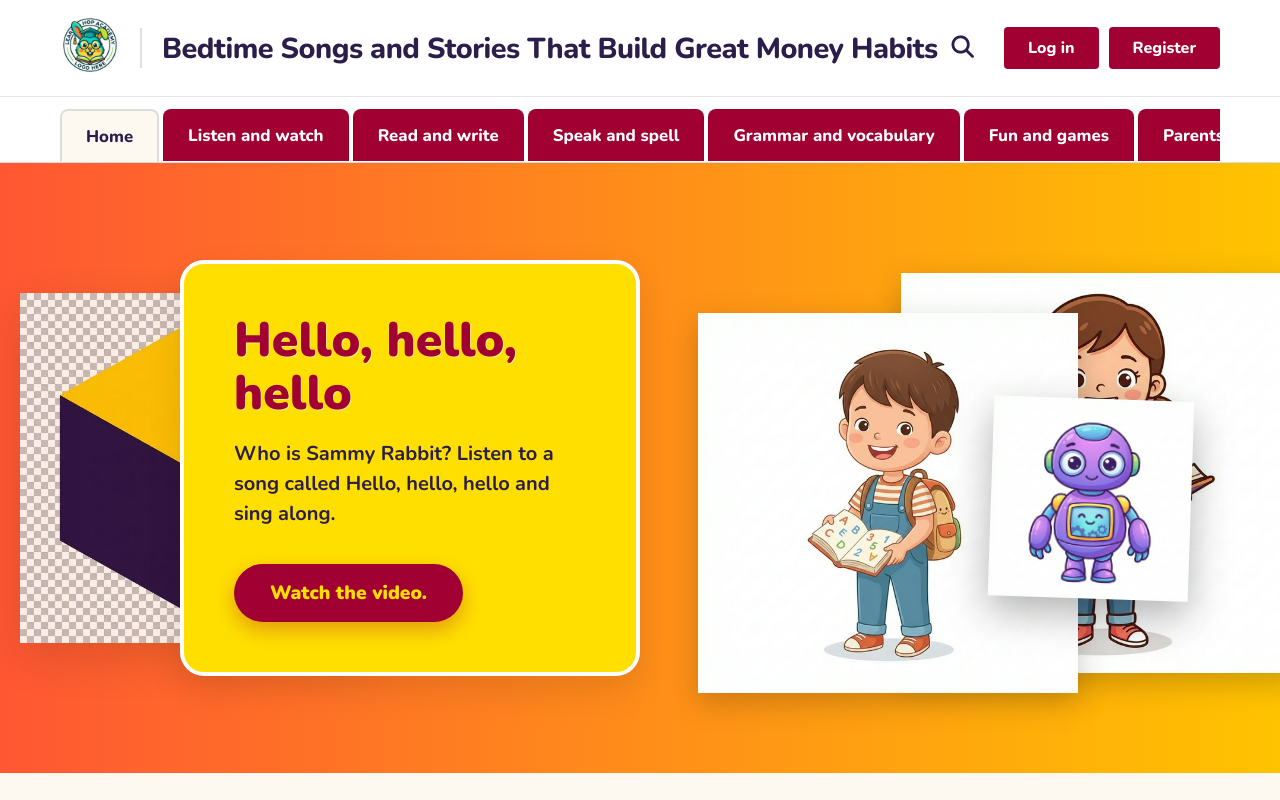
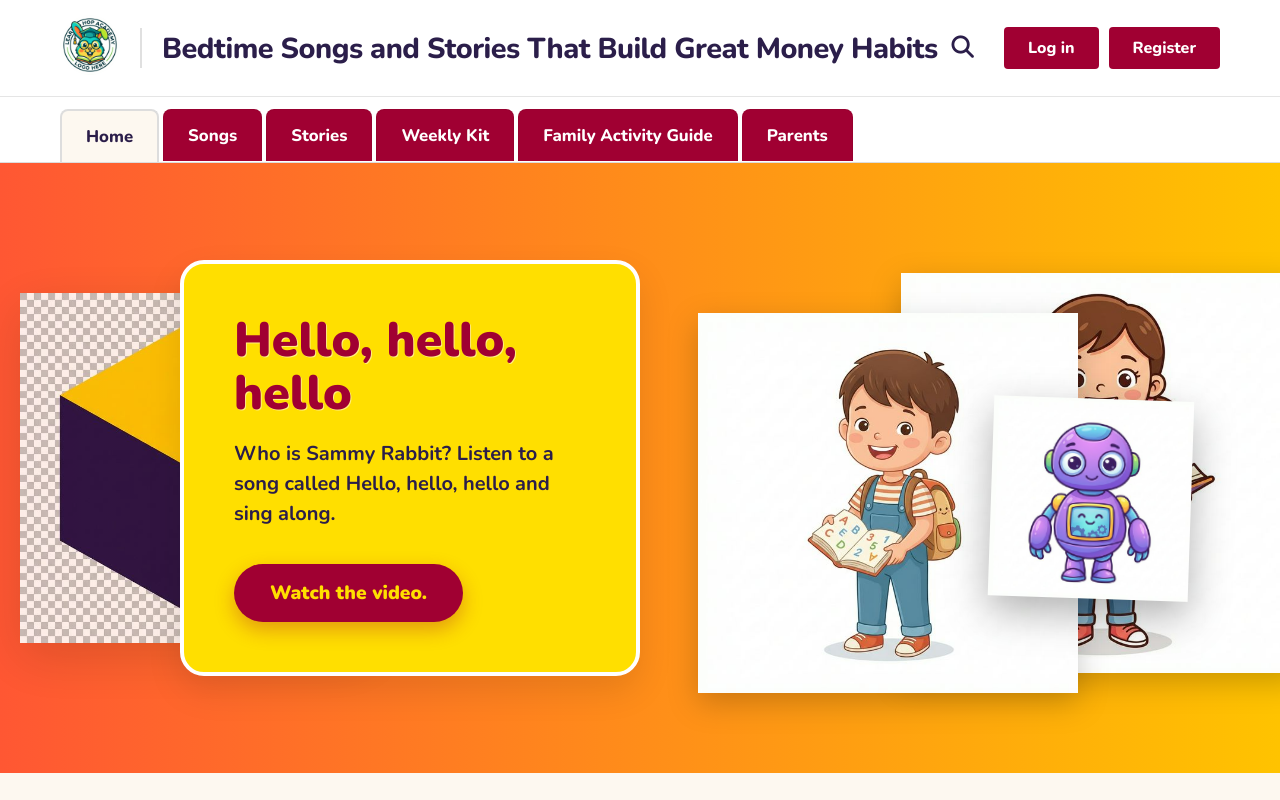
Before and after one commit to HMCJPG/SammySongsPrototype, a Next.js app: page / in a window 1280 px wide. Shown: the top 800 px of the page. Built offline with nearby package versions, Linux system fonts and the light colour scheme.

Commit message:
Minor Fix (1)

```diff
--- a/app/components/Header.jsx
+++ b/app/components/Header.jsx
@@ -51,11 +51,12 @@ export default function Header() {
                 <div className="container">
                     <ul className={`nav-list ${navOpen ? 'show' : ''}`}>
                         <li><Link href="/" className={`nav-link ${pathname === '/' ? 'active' : ''}`}>Home</Link></li>
-                        <li><Link href="/listen-and-watch" className={`nav-link ${pathname === '/listen-and-watch' ? 'active' : ''}`}>Listen and watch</Link></li>
-                        <li><Link href="/read-and-write" className={`nav-link ${pathname === '/read-and-write' ? 'active' : ''}`}>Read and write</Link></li>
-                        <li><Link href="/speak-and-spell" className={`nav-link ${pathname === '/speak-and-spell' ? 'active' : ''}`}>Speak and spell</Link></li>
-                        <li><Link href="/grammar-and-vocabulary" className={`nav-link ${pathname === '/grammar-and-vocabulary' ? 'active' : ''}`}>Grammar and vocabulary</Link></li>
-                        <li><Link href="/fun-and-games" className={`nav-link ${pathname === '/fun-and-games' ? 'active' : ''}`}>Fun and games</Link></li>
+                        <li><Link href="/listen-and-watch" className={`nav-link ${pathname === '/listen-and-watch' ? 'active' : ''}`}>Songs</Link></li>
+                        <li><Link href="/read-and-write" className={`nav-link ${pathname === '/read-and-write' ? 'active' : ''}`}>Stories</Link></li>
+                        <li><Link href="/speak-and-spell" className={`nav-link ${pathname === '/speak-and-spell' ? 'active' : ''}`}>Weekly Kit</Link></li>
+                        <li><Link href="/fun-and-games" className={`nav-link ${pathname === '/fun-and-games' ? 'active' : ''}`}>Family Activity Guide</Link></li>
+                        {/* <li><Link href="/grammar-and-vocabulary" className={`nav-link ${pathname === '/grammar-and-vocabulary' ? 'active' : ''}`}>Grammar and vocabulary</Link></li> */}
+                        {/* <li><Link href="/fun-and-games" className={`nav-link ${pathname === '/fun-and-games' ? 'active' : ''}`}>Fun and games</Link></li> */}
                         <li><Link href="/parents" className={`nav-link ${pathname === '/parents' ? 'active' : ''}`}>Parents</Link></li>
                     </ul>
                 </div>
```
